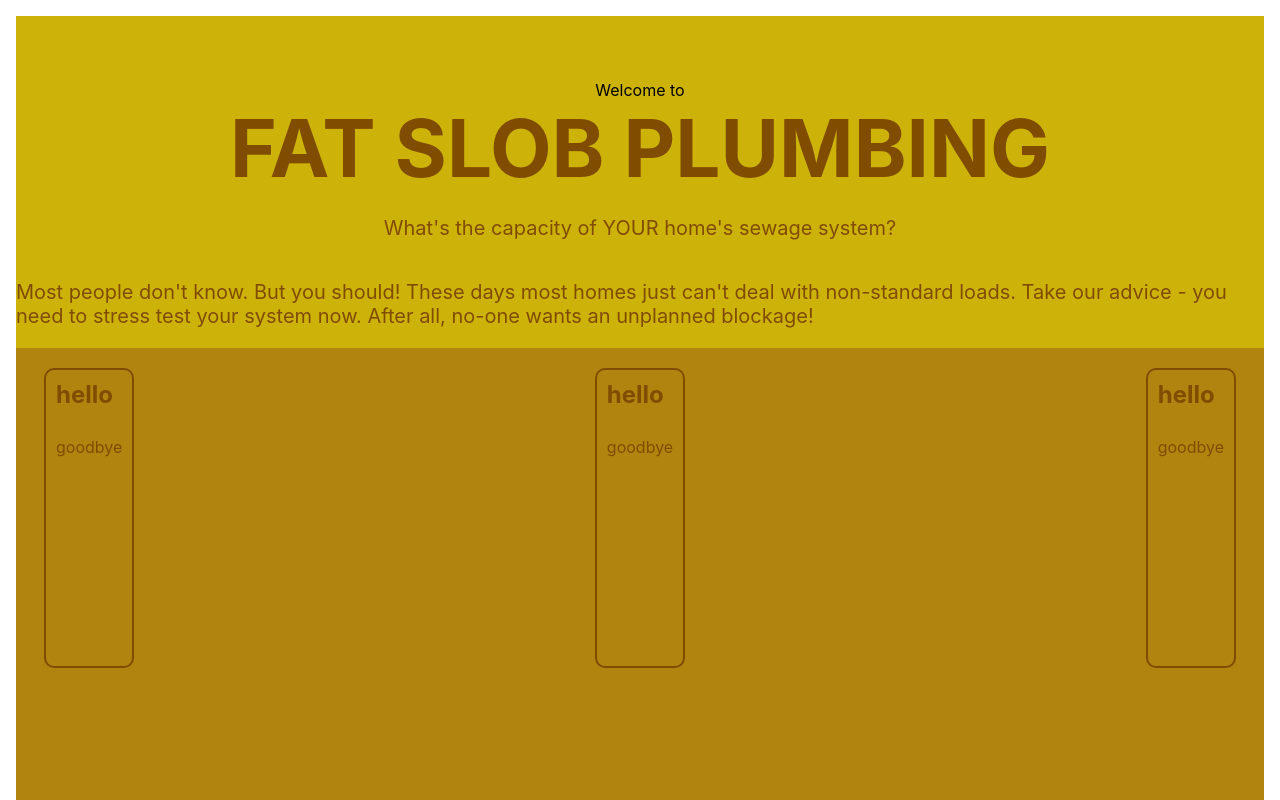
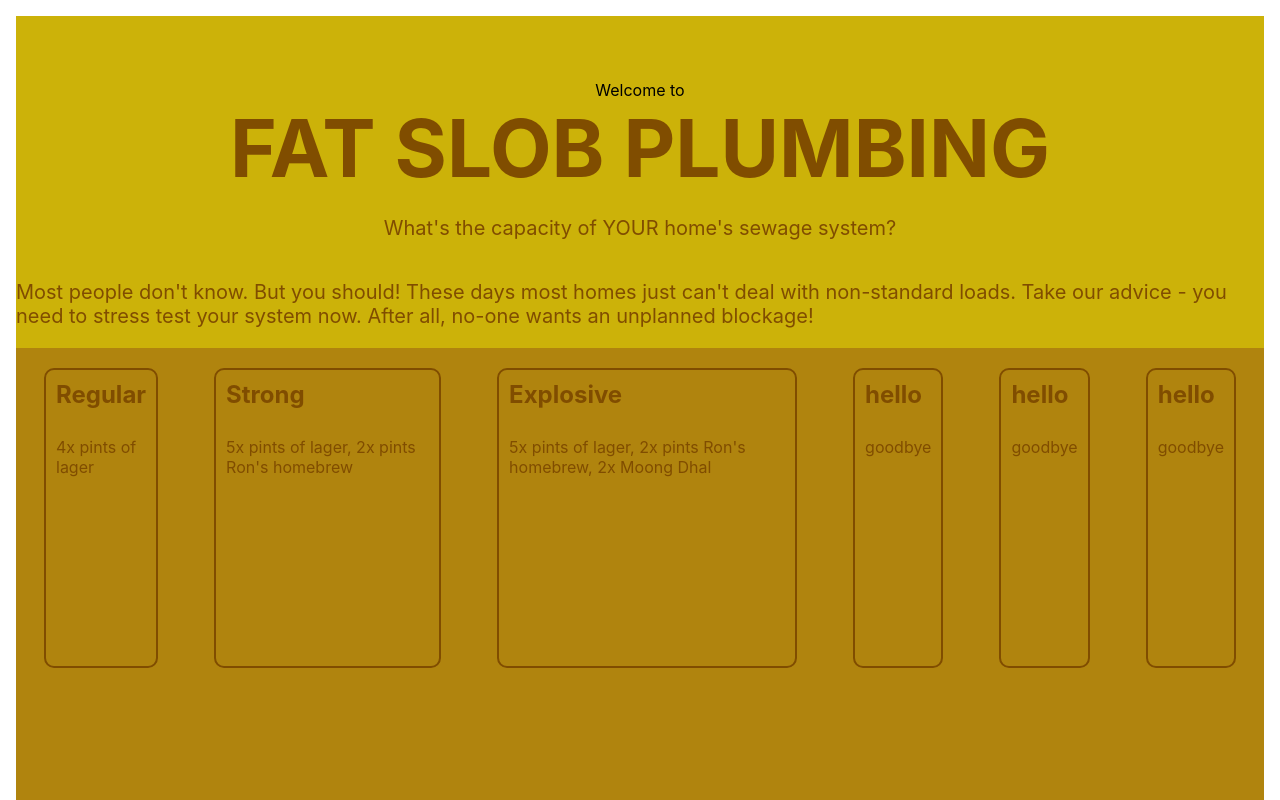
Before and after one commit to headexpanded/fat_slob_plumbing, a Next.js app: page / in a window 1280 px wide. Shown: the top 800 px of the page. Built offline with nearby package versions, Linux system fonts and the light colour scheme.

Commit message:
fixing Services section div

```diff
--- a/components/sections/ServicesSection.tsx
+++ b/components/sections/ServicesSection.tsx
@@ -7,9 +7,29 @@ type ServicesSectionProps = {
 }
 
 export const ServicesSection = () => {
+    const serviceCards = [
+    {
+      key: "1",
+      title: "Regular",
+      content: "4x pints of lager"
+    },
+    {
+      key: "2",
+      title: "Strong",
+      content: "5x pints of lager, 2x pints Ron's homebrew"
+    },
+    {
+      key: "3",
+      title: "Explosive",
+      content: "5x pints of lager, 2x pints Ron's homebrew, 2x Moong Dhal"
+    }
+  ]
     return(
 <>
 <section className="servicesSection">
+    {serviceCards.map(({key,...other}) => {
+          return <FSPCards.ServicesCard key={key} {...other}/>
+        })}
 <FSPCards.ServicesCard title="hello" content="goodbye"/>
 <FSPCards.ServicesCard title="hello" content="goodbye"/>
 <FSPCards.ServicesCard title="hello" content="goodbye"/>
```
